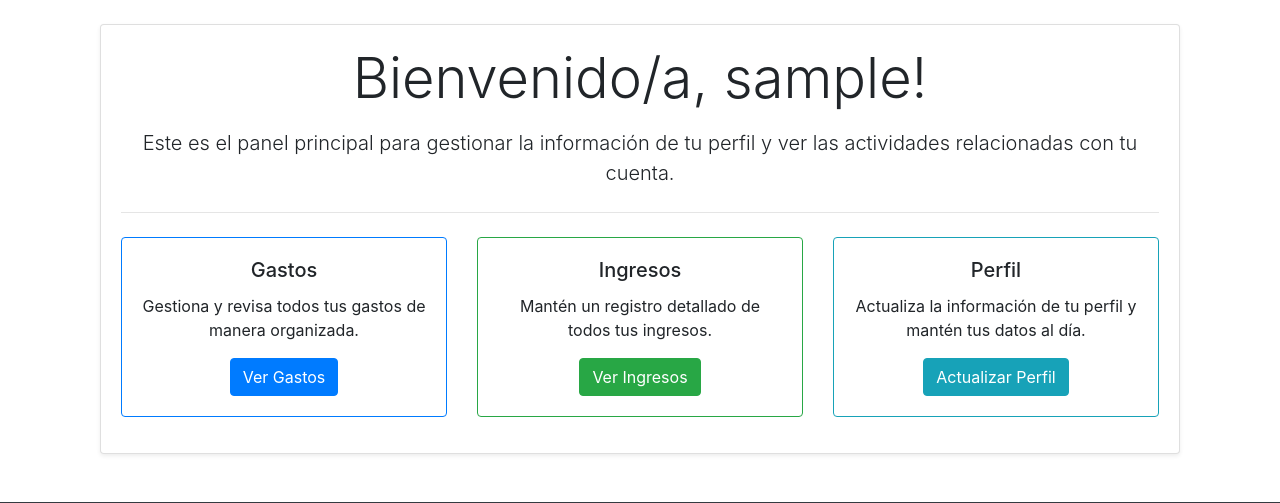
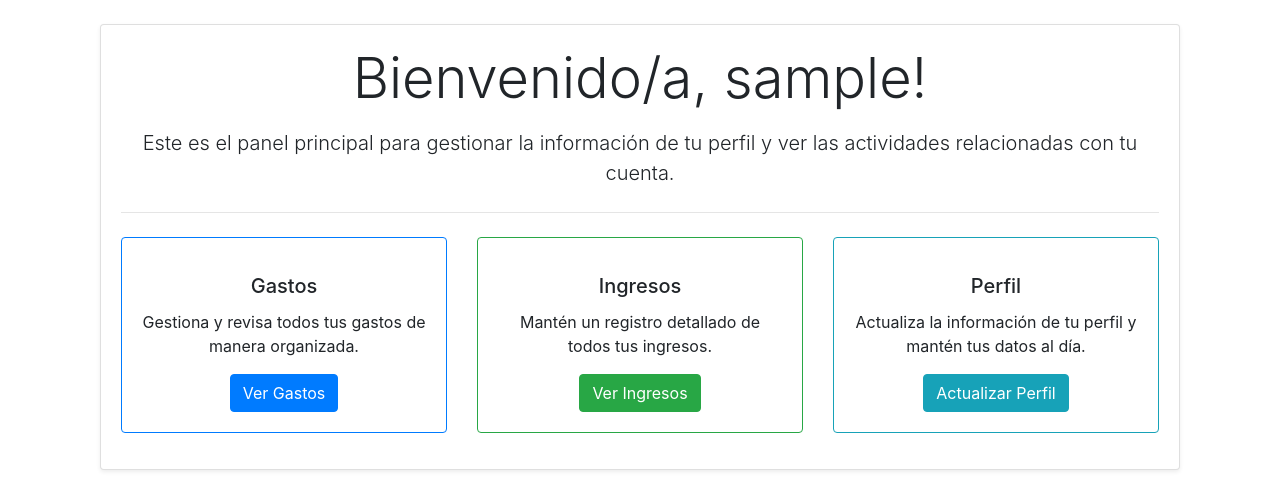
Before and after one commit to Ontos-2021/billetera, a Django app: page /usuarios/ in a window 1280 px wide. Shown: the part 56-559 px from the top of the page. Run offline with Django 4.2, Linux system fonts and the light colour scheme; the visitor is signed in with stand-in values (Sample User, id 1); some libraries are stand-ins or nearby versions.

Commit message:
Integrando tests y modificando pagina de inicio

```diff
--- a/billetera/ingresos/tests.py
+++ b/billetera/ingresos/tests.py
@@ -59,3 +59,5 @@ class IngresoModelTestCase(TestCase):
         moneda = Moneda.objects.get(codigo='EUR')
         self.assertEqual(moneda.nombre, 'Euro')
         self.assertEqual(moneda.simbolo, '€')
+
+    # Test para que no se pueda crear un ingreso negativo
--- a/billetera/usuarios/templates/usuarios/inicio.html
+++ b/billetera/usuarios/templates/usuarios/inicio.html
@@ -1,6 +1,6 @@
 {% extends 'base.html' %}
 
-{% block title %}Inicio de Usuarios{% endblock %}
+{% block title %}Inicio{% endblock %}
 
 {% block content %}
 <main class="container mt-4">
@@ -8,6 +8,7 @@
         <div class="col-md-12">
             <div class="card shadow-sm mb-4">
                 <div class="card-body text-center">
+                    {% if user.is_authenticated %}
                     <h1 class="display-4 mb-3">Bienvenido/a, {{ user.username }}!</h1>
                     <p class="lead mb-4">Este es el panel principal para gestionar la información de tu perfil y ver las actividades relacionadas con tu cuenta.</p>
                     <hr class="my-4">
@@ -15,6 +16,9 @@
                         <div class="col-md-4 mb-3">
                             <div class="card border-primary h-100">
                                 <div class="card-body text-center">
+                                    <div class="card-icon mb-3">
+                                        <i class="fas fa-wallet fa-3x text-primary"></i>
+                                    </div>
                                     <h5 class="card-title">Gastos</h5>
                                     <p class="card-text">Gestiona y revisa todos tus gastos de manera organizada.</p>
                                     <a class="btn btn-primary" href="{% url 'gastos:lista_gastos' %}">Ver Gastos</a>
@@ -24,6 +28,9 @@
                         <div class="col-md-4 mb-3">
                             <div class="card border-success h-100">
                                 <div class="card-body text-center">
+                                    <div class="card-icon mb-3">
+                                        <i class="fas fa-coins fa-3x text-success"></i>
+                                    </div>
                                     <h5 class="card-title">Ingresos</h5>
                                     <p class="card-text">Mantén un registro detallado de todos tus ingresos.</p>
                                     <a class="btn btn-success" href="{% url 'ingresos:lista_ingresos' %}">Ver Ingresos</a>
@@ -33,6 +40,9 @@
                         <div class="col-md-4 mb-3">
                             <div class="card border-info h-100">
                                 <div class="card-body text-center">
+                                    <div class="card-icon mb-3">
+                                        <i class="fas fa-user fa-3x text-info"></i>
+                                    </div>
                                     <h5 class="card-title">Perfil</h5>
                                     <p class="card-text">Actualiza la información de tu perfil y mantén tus datos al día.</p>
                                     <a class="btn btn-info" href="{% url 'perfil_usuario' %}">Actualizar Perfil</a>
@@ -40,6 +50,13 @@
                             </div>
                         </div>
                     </div>
+                    {% else %}
+                    <h1 class="display-4 mb-3">Bienvenido/a a Billetera Virtual!</h1>
+                    <p class="lead mb-4">Gestiona tus finanzas de manera fácil y eficiente. Regístrate o inicia sesión para empezar a controlar tus ingresos y gastos.</p>
+                    <hr class="my-4">
+                    <a class="btn btn-primary btn-lg" href="{% url 'registro' %}" role="button">Registrarse</a>
+                    <a class="btn btn-secondary btn-lg" href="{% url 'login' %}" role="button">Iniciar Sesión</a>
+                    {% endif %}
                 </div>
             </div>
         </div>
```
